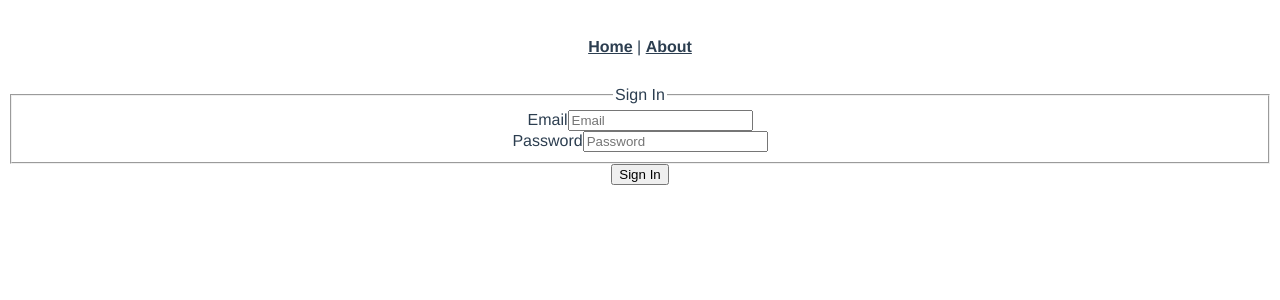
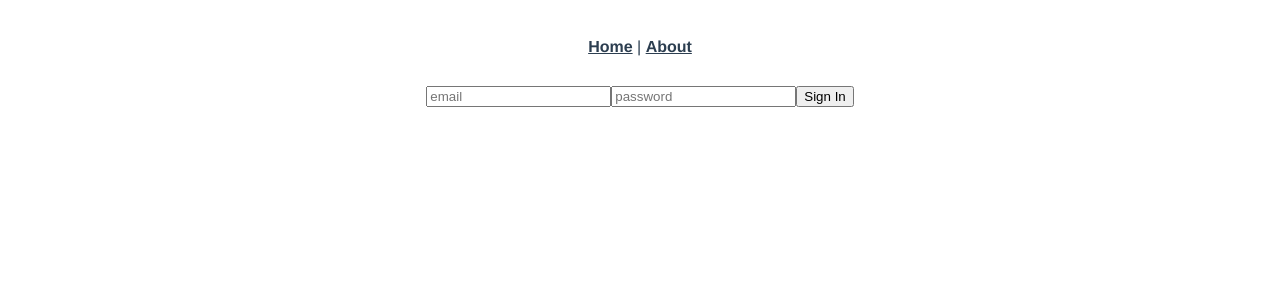
Before and after one commit to akenzua/blog-frontend, a Vue app: page /login in a window 1280 px wide. Shown: the top 300 px of the page. Built offline with nearby package versions, Linux system fonts and the light colour scheme.

Commit message:
created-login-component

```diff
--- a/src/components/Auth/LoginForm.vue
+++ b/src/components/Auth/LoginForm.vue
@@ -1,26 +1,20 @@
 <template>
-  <form @submit.prevent="onSubmit">
-      <fieldset>
-          <legend>Sign In</legend>
-          <div>
-            <label>Email</label>
-            <input type="email"  v-model="formData.email" placeholder="Email">
-          </div>
-          <div>
-            <label>Password</label>
-            <input type="password" v-model="formData.password" placeholder="Password">
-          </div>
+<div class="home auth-form-div">
+   <form @submit.prevent="onSubmit" class="auth-form">
 
+            <input type="email" class="auth-input" v-model="formData.email" placeholder="email">
 
-      </fieldset>
-      <button>Sign In</button>
+            <input type="password" class="auth-input" v-model="formData.password" placeholder="password">
+
+      <button class="auth-button">Sign In</button>
   </form>
+</div>
+
 </template>
 
 <script>
 import logInUser from '../../composables/logInUser';
-// import { useRouter } from 'vue-router';
-// import { useStore } from 'vuex';
+
 
 export default {
     name: '`LoginForm',
@@ -32,6 +26,7 @@ export default {
 
       const onSubmit = async () => {
         await handleSubmit();
+
       }
 
 
--- a/src/composables/logInUser.js
+++ b/src/composables/logInUser.js
@@ -1,9 +1,12 @@
 import { ref } from 'vue';
 import { useStore } from 'vuex';
+import { useRouter } from 'vue-router'
 
 const logInUser = () => {
 
     const store = useStore();
+
+    const router = useRouter()
 
       const formData = ref({ email: '', password: ''})
       const handleSubmit = async () => {
@@ -11,6 +14,7 @@ const logInUser = () => {
             email: formData.value.email,
             password: formData.value.password
           });
+         router.push('/')
       }
 
       return { formData, handleSubmit}
```
